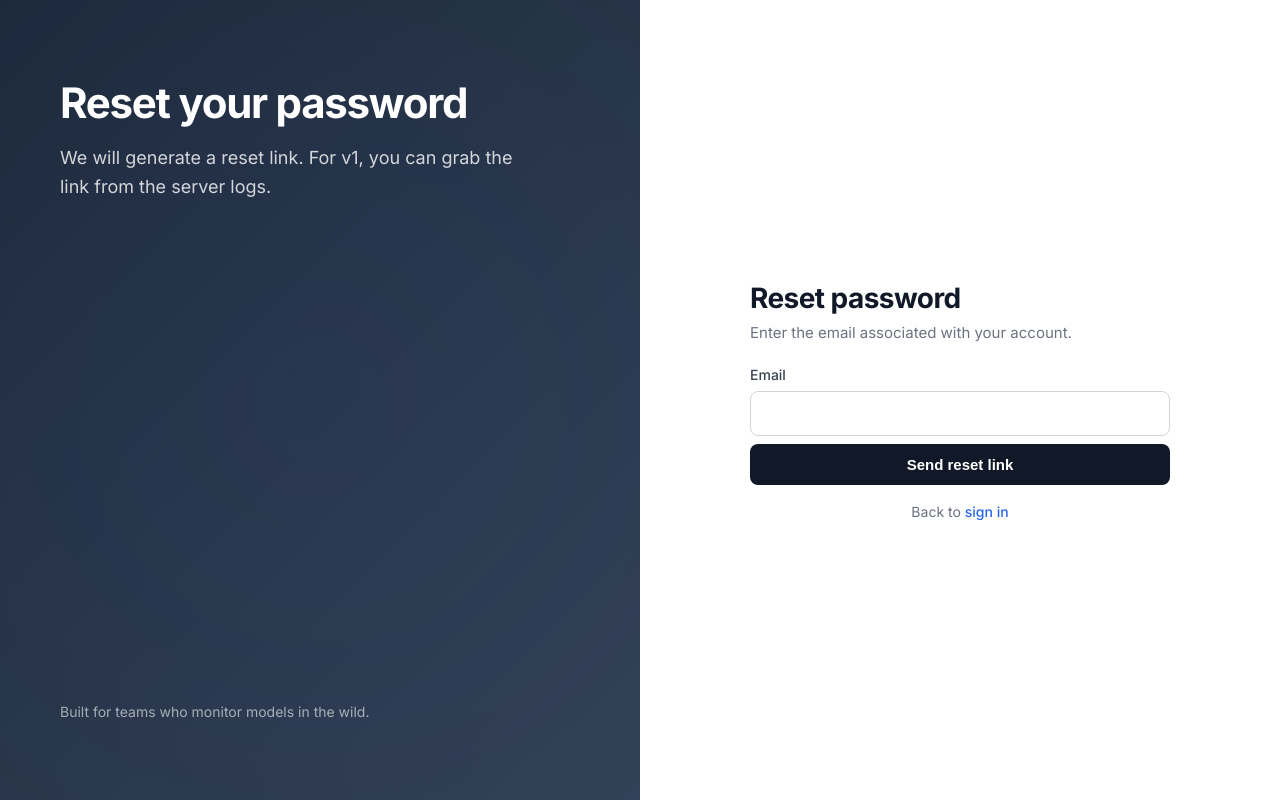
After one commit to zahmedy/SentryML, a FastAPI app: template infra/apps/ui/templates/reset_request.html in a window 1280 px wide. The commit adds this page. Run offline with FastAPI, Linux system fonts and the light colour scheme; the template is opened without the code that fills it, so the values that code supplies are empty.

Commit message:
add password reset

```diff
--- a/infra/apps/ui/main.py
+++ b/infra/apps/ui/main.py
@@ -239,9 +239,12 @@ def settings_update_slack(
 
 @app.get("/", response_class=HTMLResponse)
 def login(request: Request):
+    notice = None
+    if request.query_params.get("reset") == "1":
+        notice = "Password reset successful. Please sign in."
     return templates.TemplateResponse(
         "login.html",
-        {"request": request, "error": None},
+        {"request": request, "error": None, "notice": notice},
     )
 
 
@@ -271,6 +274,7 @@ def auth(request: Request, email: str = Form(...), password: str = Form(...)):
             {
                 "request": request,
                 "error": "Invalid email or password.",
+                "notice": None,
             },
             status_code=401,
         )
@@ -328,6 +332,70 @@ def signup_submit(request: Request, email: str = Form(...), password: str = Form
         samesite="lax",
     )
     return out
+
+
+@app.get("/reset", response_class=HTMLResponse)
+def reset_request(request: Request):
+    return templates.TemplateResponse(
+        "reset_request.html",
+        {"request": request, "message": None, "error": None},
+    )
+
+
+@app.post("/reset")
+def reset_request_submit(request: Request, email: str = Form(...)):
+    resp = requests.post(
+        f"{API_BASE}/v1/auth/password-reset/request",
+        json={"email": email},
+        timeout=5,
+    )
+    if resp.status_code != 200:
+        return templates.TemplateResponse(
+            "reset_request.html",
+            {
+                "request": request,
+                "message": None,
+                "error": "Unable to start password reset. Please try again.",
+            },
+            status_code=400,
+        )
+    return templates.TemplateResponse(
+        "reset_request.html",
+        {
+            "request": request,
+            "message": "If an account exists for that email, a reset link is ready. Check the server logs.",
+            "error": None,
+        },
+    )
+
+
+@app.get("/reset/confirm", response_class=HTMLResponse)
+def reset_confirm(request: Request, token: str | None = None):
+    return templates.TemplateResponse(
+        "reset_confirm.html",
+        {"request": request, "error": None, "token": token},
+    )
+
+
+@app.post("/reset/confirm")
+def reset_confirm_submit(request: Request, token: str = Form(...), password: str = Form(...)):
+    resp = requests.post(
+        f"{API_BASE}/v1/auth/password-reset/confirm",
+        json={"token": token, "password": password},
+        timeout=5,
+    )
+    if resp.status_code != 200:
+        detail = "Invalid or expired reset token."
+        try:
+            detail = resp.json().get("detail", detail)
+        except Exception:
+            pass
+        return templates.TemplateResponse(
+            "reset_confirm.html",
+            {"request": request, "error": detail, "token": token},
+            status_code=400,
+        )
+    return RedirectResponse("/?reset=1", status_code=303)
 
 @app.get("/dashboard", response_class=HTMLResponse)
 def dashboard(request: Request, onboarding: int = 0):
--- /dev/null
+++ b/infra/apps/ui/templates/reset_request.html
@@ -0,0 +1,210 @@
+<!DOCTYPE html>
+<html lang="en">
+<head>
+  <meta charset="UTF-8">
+  <meta name="viewport" content="width=device-width, initial-scale=1.0">
+  <title>Reset Password - SentryML</title>
+  <link rel="preconnect" href="https://fonts.googleapis.com">
+  <link rel="preconnect" href="https://fonts.gstatic.com" crossorigin>
+  <link href="https://fonts.googleapis.com/css2?family=Inter:wght@400;500;600;700&display=swap" rel="stylesheet">
+  <style>
+    * { box-sizing: border-box; }
+    body {
+      font-family: 'Inter', -apple-system, BlinkMacSystemFont, 'Segoe UI', system-ui, sans-serif;
+      margin: 0;
+      padding: 0;
+      background: #f9fafb;
+      color: #111827;
+    }
+    .auth-container {
+      min-height: 100vh;
+      display: grid;
+      grid-template-columns: 1fr 1fr;
+    }
+    .auth-left {
+      padding: 80px 60px;
+      background: linear-gradient(135deg, #1e293b 0%, #334155 100%);
+      color: white;
+      display: flex;
+      flex-direction: column;
+      justify-content: space-between;
+      position: relative;
+      overflow: hidden;
+    }
+    .auth-left::before {
+      content: '';
+      position: absolute;
+      top: -50%;
+      right: -50%;
+      width: 200%;
+      height: 200%;
+      background: radial-gradient(circle, rgba(59, 130, 246, 0.1) 0%, transparent 70%);
+      animation: pulse 8s ease-in-out infinite;
+    }
+    @keyframes pulse {
+      0%, 100% { transform: scale(1); opacity: 0.5; }
+      50% { transform: scale(1.1); opacity: 0.3; }
+    }
+    .auth-left-content {
+      position: relative;
+      z-index: 1;
+    }
+    .auth-hero h1 {
+      font-size: 42px;
+      line-height: 1.1;
+      margin: 0 0 18px 0;
+      font-weight: 700;
+      letter-spacing: -0.03em;
+    }
+    .auth-hero p {
+      font-size: 18px;
+      line-height: 1.6;
+      color: rgba(255, 255, 255, 0.8);
+      max-width: 460px;
+      margin: 0;
+    }
+    .auth-right {
+      padding: 80px 60px;
+      background: white;
+      display: flex;
+      align-items: center;
+      justify-content: center;
+    }
+    .auth-form-container {
+      width: 100%;
+      max-width: 420px;
+    }
+    .auth-form-header h2 {
+      font-size: 28px;
+      font-weight: 700;
+      color: #111827;
+      margin: 0 0 8px 0;
+      letter-spacing: -0.02em;
+    }
+    .auth-form-header p {
+      font-size: 15px;
+      color: #6b7280;
+      margin: 0 0 24px 0;
+    }
+    .alert {
+      background: #fef2f2;
+      border: 1px solid #fecaca;
+      color: #991b1b;
+      padding: 12px 16px;
+      border-radius: 8px;
+      margin-bottom: 20px;
+      font-size: 14px;
+      line-height: 1.5;
+    }
+    .alert-success {
+      background: #ecfdf3;
+      border: 1px solid #a7f3d0;
+      color: #065f46;
+    }
+    label {
+      display: block;
+      font-size: 14px;
+      font-weight: 500;
+      color: #374151;
+      margin-bottom: 8px;
+    }
+    input[type="email"] {
+      width: 100%;
+      padding: 12px 14px;
+      font-size: 15px;
+      border: 1px solid #d1d5db;
+      border-radius: 8px;
+      font-family: inherit;
+      transition: all 150ms ease;
+      background: white;
+    }
+    input:focus {
+      outline: none;
+      border-color: #3b82f6;
+      box-shadow: 0 0 0 3px rgba(59, 130, 246, 0.1);
+    }
+    .btn-primary {
+      width: 100%;
+      padding: 12px 16px;
+      font-size: 15px;
+      font-weight: 600;
+      background: #111827;
+      color: white;
+      border: none;
+      border-radius: 8px;
+      cursor: pointer;
+      transition: all 150ms ease;
+      margin-top: 8px;
+    }
+    .btn-primary:hover {
+      background: #1f2937;
+      transform: translateY(-1px);
+      box-shadow: 0 4px 12px rgba(0, 0, 0, 0.15);
+    }
+    .auth-link {
+      text-align: center;
+      font-size: 14px;
+      color: #6b7280;
+      margin-top: 18px;
+    }
+    .auth-link a {
+      color: #2563eb;
+      text-decoration: none;
+      font-weight: 500;
+    }
+    .auth-link a:hover {
+      color: #1d4ed8;
+      text-decoration: underline;
+    }
+    @media (max-width: 1024px) {
+      .auth-container { grid-template-columns: 1fr; }
+      .auth-left { padding: 60px 40px; min-height: 320px; }
+      .auth-right { padding: 60px 40px; }
+    }
+    @media (max-width: 640px) {
+      .auth-left { padding: 40px 24px; }
+      .auth-right { padding: 40px 24px; }
+    }
+  </style>
+</head>
+<body>
+  <div class="auth-container">
+    <div class="auth-left">
+      <div class="auth-left-content">
+        <div class="auth-hero">
+          <h1>Reset your password</h1>
+          <p>We will generate a reset link. For v1, you can grab the link from the server logs.</p>
+        </div>
+      </div>
+      <div style="color: rgba(255, 255, 255, 0.6); font-size: 14px;">
+        Built for teams who monitor models in the wild.
+      </div>
+    </div>
+    <div class="auth-right">
+      <div class="auth-form-container">
+        <div class="auth-form-header">
+          <h2>Reset password</h2>
+          <p>Enter the email associated with your account.</p>
+        </div>
+
+        {% if error %}
+        <div class="alert">{{ error }}</div>
+        {% endif %}
+        {% if message %}
+        <div class="alert alert-success">{{ message }}</div>
+        {% endif %}
+
+        <form action="/reset" method="post">
+          <label for="email">Email</label>
+          <input type="email" id="email" name="email" required autocomplete="email" />
+          <button type="submit" class="btn-primary">Send reset link</button>
+        </form>
+
+        <div class="auth-link">
+          Back to <a href="/">sign in</a>
+        </div>
+      </div>
+    </div>
+  </div>
+</body>
+</html>
--- a/infra/docker-compose.yml
+++ b/infra/docker-compose.yml
@@ -36,7 +36,7 @@ services:
       context: .
       dockerfile: Dockerfile
     command: >
-      sh -c "printf 'PATH=/usr/local/sbin:/usr/local/bin:/usr/sbin:/usr/bin:/sbin:/bin\nDATABASE_URL=%s\nAPI_KEY_SECRET=%s\n*/15 * * * * cd /app && /usr/local/bin/python -m apps.worker.worker.run_once >> /proc/1/fd/1 2>> /proc/1/fd/2\n\n' \"${DATABASE_URL}\" \"${API_KEY_SECRET}\" > /etc/cron.d/worker && chmod 0644 /etc/cron.d/worker && crontab /etc/cron.d/worker && cron -f"
+      sh -c "printf 'PATH=/usr/local/sbin:/usr/local/bin:/usr/sbin:/usr/bin:/sbin:/bin\nDATABASE_URL=%s\nAPI_KEY_SECRET=%s\n*/15 * * * * cd /app && /usr/local/bin/python -m apps.worker.worker.run_once >> /proc/1/fd/1 2>> /proc/1/fd/2\n' \"${DATABASE_URL}\" \"${API_KEY_SECRET}\" > /etc/cron.d/worker && chmod 0644 /etc/cron.d/worker && crontab /etc/cron.d/worker && cron -f"
     environment:
       DATABASE_URL: postgresql+psycopg2://sentryml:sentryml@db:5432/sentryml
       API_KEY_SECRET: dev-secret
```
Also changed, not shown: infra/apps/api/alembic/versions/9d8f0e2a7b5c_add_password_reset_tokens.py (added, +43 -0 lines), infra/apps/api/app/routers/auth.py (+67 -1 lines), infra/apps/sentryml_core/models.py (+12 -0 lines), infra/apps/ui/templates/login.html (+15 -0 lines), infra/apps/ui/templates/reset_confirm.html (added, +206 -0 lines).
